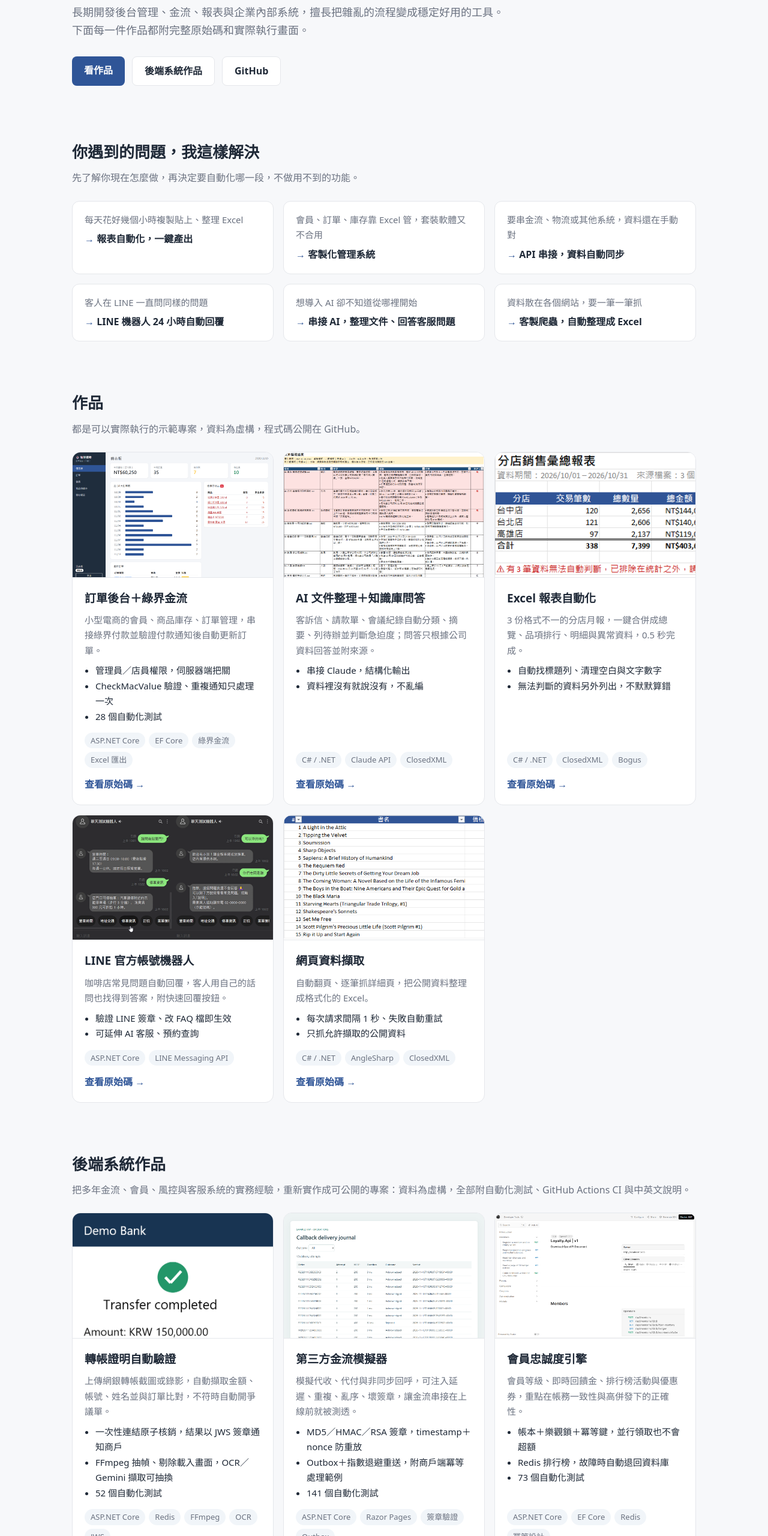
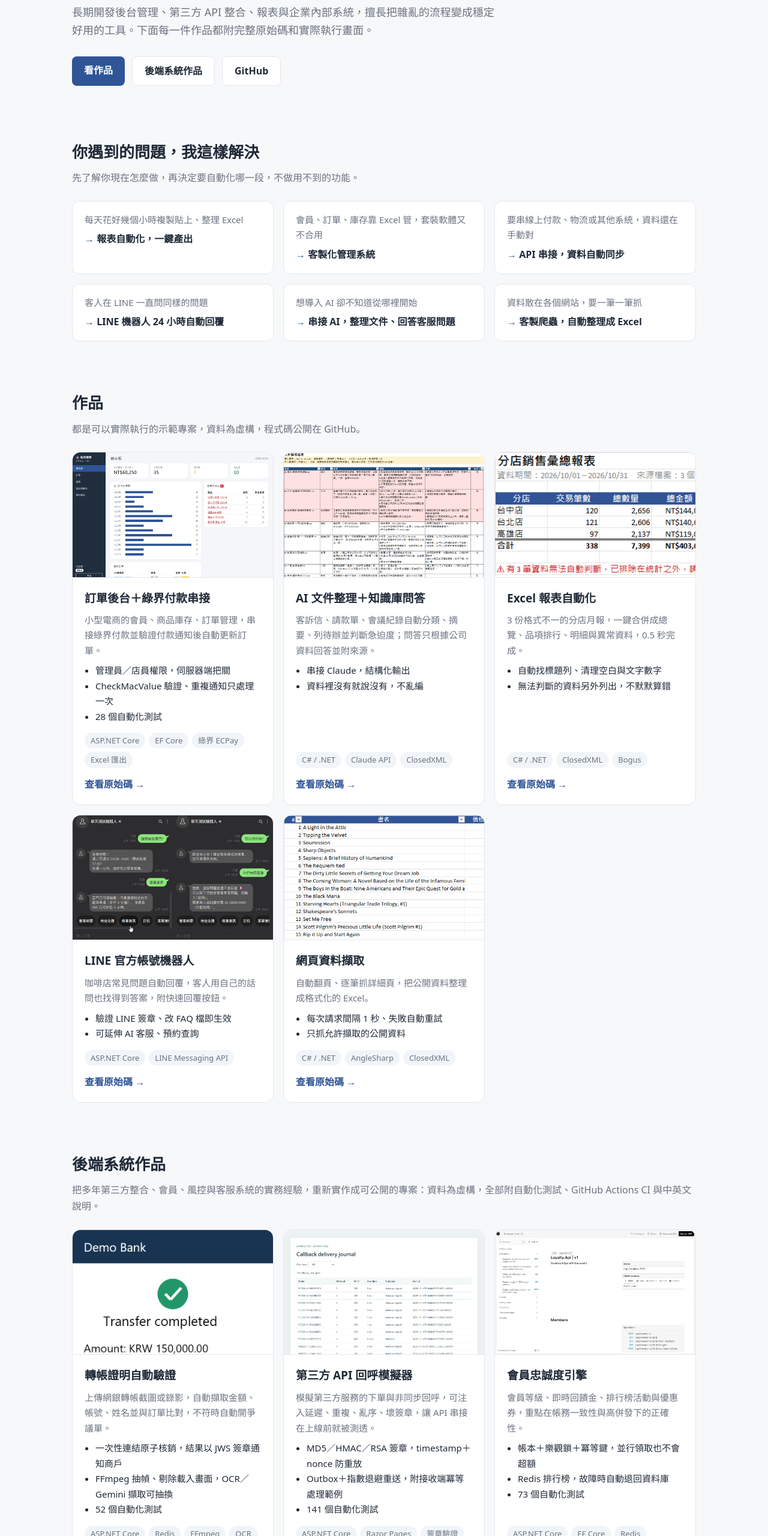
Before and after one commit to Marc-YULIN/Marc-YULIN.github.io, a plain HTML site: page index.html in a window 1280 px wide. Shown: the part 240-2800 px from the top of the page at 60% size. Drawn offline with Linux system fonts and the light colour scheme.

Commit message:
docs: reword integration-related site copy

```diff
--- a/index.html
+++ b/index.html
@@ -4,9 +4,9 @@
 <meta charset="utf-8">
 <meta name="viewport" content="width=device-width, initial-scale=1">
 <title>Marc Yeh｜C# / .NET 軟體開發作品集</title>
-<meta name="description" content="系統做不到、只能靠人力硬撐的工作，交給我。C# / .NET 軟體工程師：報表自動化、客製化管理系統、API／金流串接、LINE 機器人、AI 串接、網頁資料擷取，以及金流、會員、風控與 AI 客服等後端系統作品。">
+<meta name="description" content="系統做不到、只能靠人力硬撐的工作，交給我。C# / .NET 軟體工程師：報表自動化、客製化管理系統、API 串接、LINE 機器人、AI 串接、網頁資料擷取，以及第三方整合、會員、風控與 AI 客服等後端系統作品。">
 <meta property="og:title" content="Marc Yeh｜C# / .NET 軟體開發作品集">
-<meta property="og:description" content="報表自動化、管理系統、金流串接、LINE 機器人、AI 串接、網頁資料擷取，以及金流模擬器、會員忠誠度引擎、風險告警等後端系統作品。">
+<meta property="og:description" content="報表自動化、管理系統、API 串接、LINE 機器人、AI 串接、網頁資料擷取，以及 API 回呼模擬器、會員忠誠度引擎、風險告警等後端系統作品。">
 <meta property="og:image" content="https://marc-yulin.github.io/images/order-admin.png">
 <meta property="og:type" content="website">
 <style>
@@ -67,7 +67,7 @@
   <div class="wrap">
     <div class="eyebrow">Marc Yeh｜C# / .NET 軟體工程師</div>
     <h1>系統做不到、只能靠人力硬撐的工作，<br>交給我。</h1>
-    <p>長期開發後台管理、金流、報表與企業內部系統，擅長把雜亂的流程變成穩定好用的工具。下面每一件作品都附完整原始碼和實際執行畫面。</p>
+    <p>長期開發後台管理、第三方 API 整合、報表與企業內部系統，擅長把雜亂的流程變成穩定好用的工具。下面每一件作品都附完整原始碼和實際執行畫面。</p>
     <div class="actions">
       <a class="btn primary" href="#works">看作品</a>
       <a class="btn ghost" href="#systems">後端系統作品</a>
@@ -84,7 +84,7 @@
     <div class="grid problems">
       <div class="problem"><div class="pain">每天花好幾個小時複製貼上、整理 Excel</div><div class="fix">報表自動化，一鍵產出</div></div>
       <div class="problem"><div class="pain">會員、訂單、庫存靠 Excel 管，套裝軟體又不合用</div><div class="fix">客製化管理系統</div></div>
-      <div class="problem"><div class="pain">要串金流、物流或其他系統，資料還在手動對</div><div class="fix">API 串接，資料自動同步</div></div>
+      <div class="problem"><div class="pain">要串線上付款、物流或其他系統，資料還在手動對</div><div class="fix">API 串接，資料自動同步</div></div>
       <div class="problem"><div class="pain">客人在 LINE 一直問同樣的問題</div><div class="fix">LINE 機器人 24 小時自動回覆</div></div>
       <div class="problem"><div class="pain">想導入 AI 卻不知道從哪裡開始</div><div class="fix">串接 AI，整理文件、回答客服問題</div></div>
       <div class="problem"><div class="pain">資料散在各個網站，要一筆一筆抓</div><div class="fix">客製爬蟲，自動整理成 Excel</div></div>
@@ -100,14 +100,14 @@
       <article class="work">
         <div class="shot"><img src="images/order-admin.png" alt="訂單後台儀表板" loading="lazy"></div>
         <div class="body">
-          <h3>訂單後台＋綠界金流</h3>
+          <h3>訂單後台＋綠界付款串接</h3>
           <p>小型電商的會員、商品庫存、訂單管理，串接綠界付款並驗證付款通知後自動更新訂單。</p>
           <ul>
             <li>管理員／店員權限，伺服器端把關</li>
             <li>CheckMacValue 驗證、重複通知只處理一次</li>
             <li>28 個自動化測試</li>
           </ul>
-          <div class="tags"><span>ASP.NET Core</span><span>EF Core</span><span>綠界金流</span><span>Excel 匯出</span></div>
+          <div class="tags"><span>ASP.NET Core</span><span>EF Core</span><span>綠界 ECPay</span><span>Excel 匯出</span></div>
           <a class="link" href="https://github.com/Marc-YULIN/order-admin-demo">查看原始碼 →</a>
         </div>
       </article>
@@ -170,7 +170,7 @@
 <section id="systems">
   <div class="wrap">
     <h2>後端系統作品</h2>
-    <p class="lead">把多年金流、會員、風控與客服系統的實務經驗，重新實作成可公開的專案：資料為虛構，全部附自動化測試、GitHub Actions CI 與中英文說明。</p>
+    <p class="lead">把多年第三方整合、會員、風控與客服系統的實務經驗，重新實作成可公開的專案：資料為虛構，全部附自動化測試、GitHub Actions CI 與中英文說明。</p>
     <div class="grid works">
       <article class="work">
         <div class="shot"><img src="images/systems-transfer.png" alt="範例網銀轉帳完成畫面，驗證結果為相符" loading="lazy"></div>
@@ -187,13 +187,13 @@
         </div>
       </article>
       <article class="work">
-        <div class="shot"><img src="images/systems-payment.png" alt="金流回呼紀錄：壞簽章被拒後重送成功" loading="lazy"></div>
+        <div class="shot"><img src="images/systems-payment.png" alt="回呼紀錄：壞簽章被拒後重送成功" loading="lazy"></div>
         <div class="body">
-          <h3>第三方金流模擬器</h3>
-          <p>模擬代收、代付與非同步回呼，可注入延遲、重複、亂序、壞簽章，讓金流串接在上線前就被測透。</p>
+          <h3>第三方 API 回呼模擬器</h3>
+          <p>模擬第三方服務的下單與非同步回呼，可注入延遲、重複、亂序、壞簽章，讓 API 串接在上線前就被測透。</p>
           <ul>
             <li>MD5／HMAC／RSA 簽章，timestamp＋nonce 防重放</li>
-            <li>Outbox＋指數退避重送，附商戶端冪等處理範例</li>
+            <li>Outbox＋指數退避重送，附接收端冪等處理範例</li>
             <li>141 個自動化測試</li>
           </ul>
           <div class="tags"><span>ASP.NET Core</span><span>Razor Pages</span><span>簽章驗證</span><span>Outbox</span></div>
@@ -232,7 +232,7 @@
         <div class="shot"><img src="images/systems-risk.png" alt="交易風險即時告警看板" loading="lazy"></div>
         <div class="body">
           <h3>交易風險即時告警</h3>
-          <p>規則引擎偵測單筆大額、短時間高頻、多帳號共用收款帳戶等異常，即時推到看板並發送 Telegram 通知。</p>
+          <p>規則引擎偵測單筆大額、短時間高頻、多帳號共用外部帳戶等異常，即時推到看板並發送 Telegram 通知。</p>
           <ul>
             <li>告警去重合併，依幣別與嚴重度過濾通知</li>
             <li>SignalR 即時看板，中英韓三語訊息</li>
```
